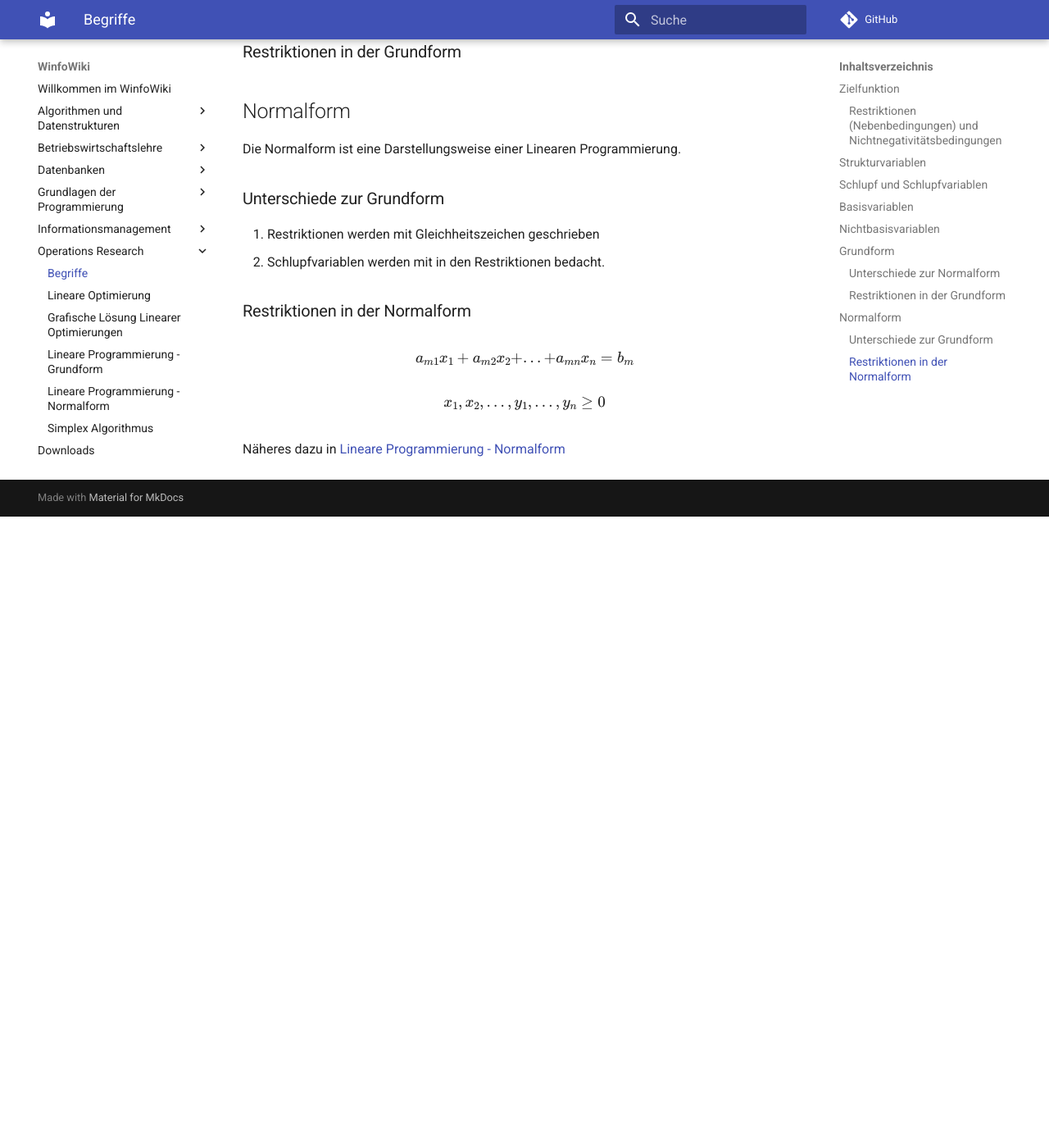
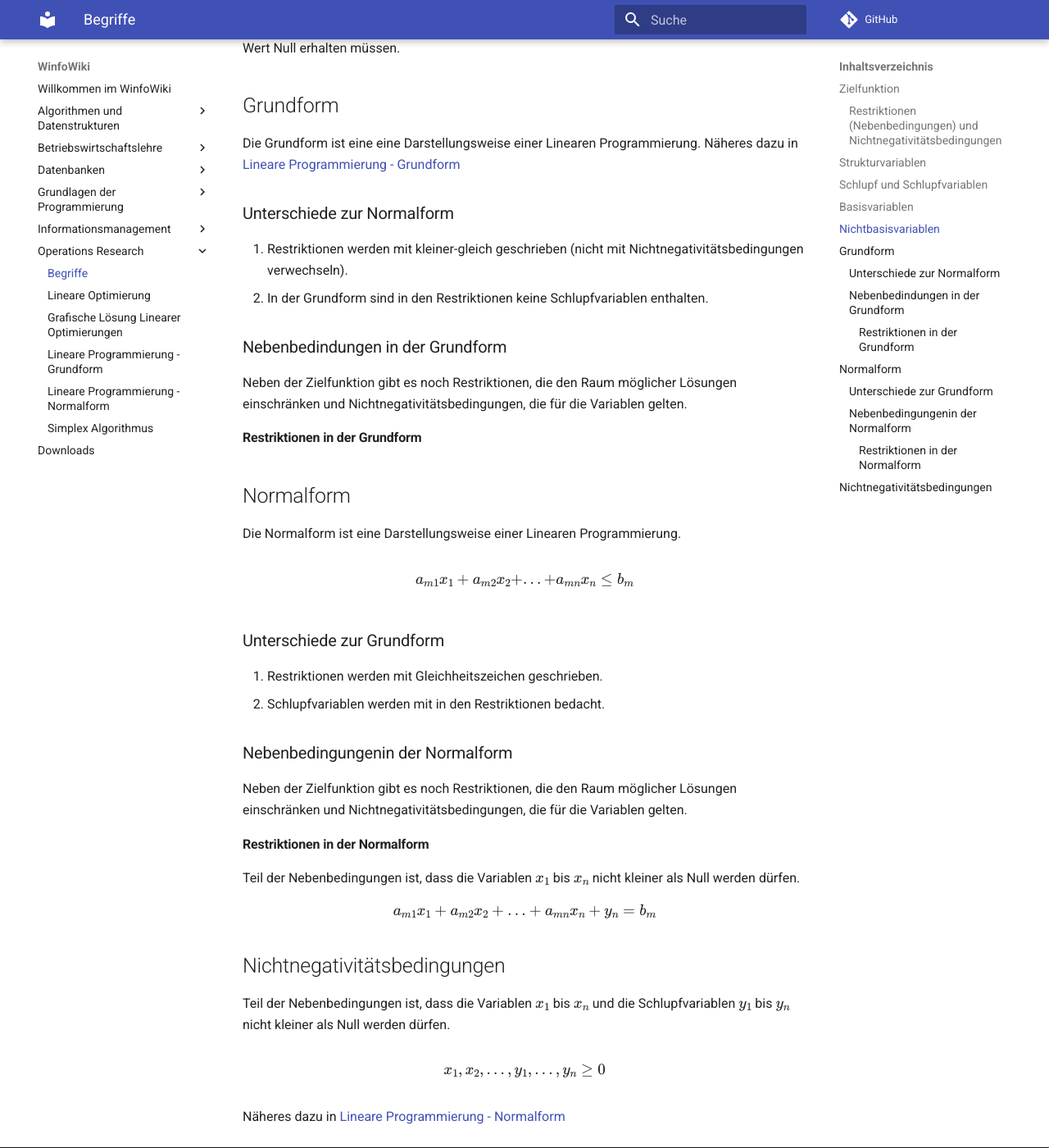
Before and after one commit to heshsum/winfowiki, an MkDocs documentation site: the page built from docs/Operations Research/Begriffe.md, in a window 1280 px wide and 1400 px high, scrolled down 1121 px. Shown: the whole window at 82% size. Built offline with MkDocs 1.6.1 and Material for MkDocs 9.7.7, drawn with Linux system fonts in a browser that asks for light colours; comment, search, counter and statistics services are not loaded; before the commit the page ends 1751 px from its top, so only the background shows below that; some of the changed text lies outside the part shown.

Commit message:
Begriffe ergänzt

```diff
--- a/docs/Operations Research/Begriffe.md
+++ b/docs/Operations Research/Begriffe.md
@@ -17,31 +17,54 @@
 ## Strukturvariablen
 
 ## Schlupf und Schlupfvariablen
+Schlupf ist die Differenz zwischen einer (optimalen) Lösung eines LP und einer Restriktion.
+
+Beispiel:
+
+$(R1) x_1 ≤ 12$
+Ergibt nun die optimale Lösung einen Wert von $8$ für $x_1$, so ist der Schlupf für $x_1$ gleich $3$.
 
 ## Basisvariablen
+Basisvariablen sind Variablen, die in der Zielfunktion nicht den Wert Null erhalten müssen.
 
 ## Nichtbasisvariablen
+Nichtbasisvariablen sind Variablen, die nicht in der Zielfunktion enthalten sind und daher den Wert Null erhalten müssen.
 
 ## Grundform
 Die Grundform ist eine eine Darstellungsweise einer Linearen Programmierung.
 Näheres dazu in [Lineare Programmierung - Grundform](Lineare-Programmierung-Grundform.md)
 
 ### Unterschiede zur Normalform
+1. Restriktionen werden mit kleiner-gleich geschrieben (nicht mit Nichtnegativitätsbedingungen verwechseln).
+2. In der Grundform sind in den Restriktionen keine Schlupfvariablen enthalten.
 
+### Nebenbedindungen in der Grundform
+Neben der Zielfunktion gibt es noch Restriktionen, die den Raum möglicher Lösungen einschränken und Nichtnegativitätsbedingungen, die für die Variablen gelten.
 
-### Restriktionen in der Grundform
+#### Restriktionen in der Grundform
 
 ## Normalform
 Die Normalform ist eine Darstellungsweise einer Linearen Programmierung.
 
+$$
+a_{m1}x_1 + a_{m2}x_2 +...+ a_{mn}x_n ≤ b_m
+$$
+
 ### Unterschiede zur Grundform
-1. Restriktionen werden mit Gleichheitszeichen geschrieben
+1. Restriktionen werden mit Gleichheitszeichen geschrieben.
 2. Schlupfvariablen werden mit in den Restriktionen bedacht.
 
-### Restriktionen in der Normalform
+### Nebenbedingungenin der Normalform
+Neben der Zielfunktion gibt es noch Restriktionen, die den Raum möglicher Lösungen einschränken und Nichtnegativitätsbedingungen, die für die Variablen gelten.
+
+#### Restriktionen in der Normalform
+Teil der Nebenbedingungen ist, dass die Variablen $x_1$ bis $x_n$ nicht kleiner als Null werden dürfen.
 $$
-a_{m1}x_1 + a_{m2}x_2 +...+ a_{mn}x_n = b_m
+a_{m1}x_1 + a_{m2}x_2 +...+ a_{mn}x_n + y_n = b_m
 $$
+
+## Nichtnegativitätsbedingungen
+Teil der Nebenbedingungen ist, dass die Variablen $x_1$ bis $x_n$ und die Schlupfvariablen $y_1$ bis $y_n$ nicht kleiner als Null werden dürfen.
 
 $$
 x_1, x_2,...,y_1,...,y_n ≥ 0
```
